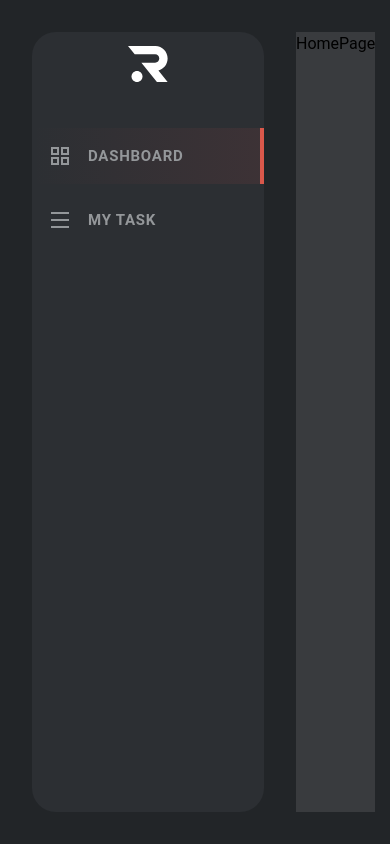
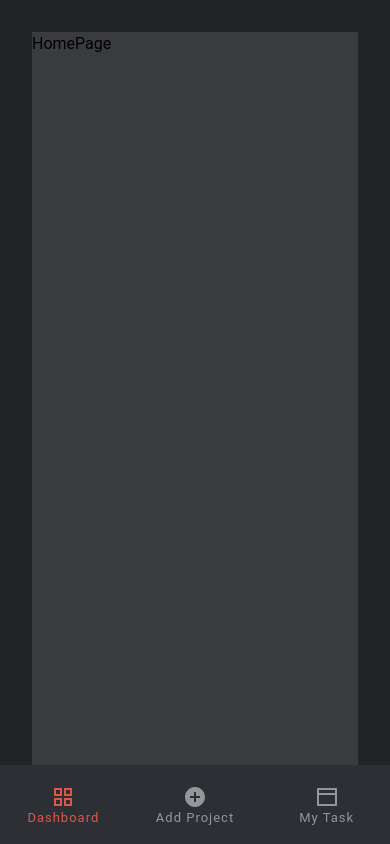
Before and after one commit to josephDLCode/todo-list-app, a React (Vite) app: page / in a window 390 px wide. Built offline with nearby package versions, Linux system fonts and the light colour scheme.

Commit message:
mobile sidebar

```diff
--- /dev/null
+++ b/src/components/base/MobileSidebar/MobileSidebarItem.tsx
@@ -0,0 +1,18 @@
+import { Link } from 'react-router-dom'
+import { StyledMobileSidebarItem } from './mobile-sidebar.style'
+
+export const MobileSidebarItem: React.FC<SidebarItemProps> = ({
+  icon,
+  link,
+  title,
+  $isSelected
+}) => {
+  return (
+    <StyledMobileSidebarItem $isSelected={$isSelected}>
+      <Link to={link}>
+        {icon}
+        <span>{title}</span>
+      </Link>
+    </StyledMobileSidebarItem>
+  )
+}
--- /dev/null
+++ b/src/components/base/MobileSidebar/index.tsx
@@ -0,0 +1,38 @@
+import { useLocation } from 'react-router-dom'
+
+import {
+  StyledMobileSidebar,
+  StyledMobileSidebarItemContainer
+} from './mobile-sidebar.style'
+import { LayoutIcon } from '../../../icons/LayoutIcon'
+import { MobileSidebarItem } from './MobileSidebarItem'
+import { LayoutTopLineIcon } from '../../../icons/LayoutTopLineIcon'
+import { AddCircleFillIcon } from '../../../icons/AddCircleFillIcon'
+
+export const MobileSidebar = () => {
+  const { pathname } = useLocation()
+
+  return (
+    <StyledMobileSidebar>
+      <StyledMobileSidebarItemContainer>
+        <MobileSidebarItem
+          title="Dashboard"
+          icon={<LayoutIcon />}
+          link="/"
+          $isSelected={pathname === '/'}
+        />
+        <MobileSidebarItem
+          title="Add Project"
+          icon={<AddCircleFillIcon />}
+          link="/"
+        />
+        <MobileSidebarItem
+          title="My Task"
+          icon={<LayoutTopLineIcon />}
+          link="/mytask"
+          $isSelected={pathname === '/mytask'}
+        />
+      </StyledMobileSidebarItemContainer>
+    </StyledMobileSidebar>
+  )
+}
--- /dev/null
+++ b/src/components/base/MobileSidebar/mobile-sidebar.style.ts
@@ -0,0 +1,51 @@
+import styled from 'styled-components'
+
+export const StyledMobileSidebar = styled.footer`
+  position: fixed;
+  bottom: 0;
+  left: 0;
+  width: 100%;
+  height: 79px;
+  background-color: ${({ theme }) => theme.colors.neutral[4]};
+`
+
+export const StyledMobileSidebarItemContainer = styled.ul`
+  height: 100%;
+  width: 100%;
+  display: grid;
+  grid-template-columns: repeat(3, 1fr);
+  gap: 5px;
+`
+
+export const StyledMobileSidebarItem = styled.li<StyledSidebarItemProps>`
+  width: 100%;
+  height: 100%;
+  color: ${({ theme, $isSelected }) =>
+    $isSelected ? theme.colors.primary[4] : theme.colors.neutral[2]};
+
+  &:hover {
+    color: ${({ theme }) => theme.colors.primary[4]};
+  }
+
+  a {
+    width: inherit;
+    height: inherit;
+    display: inline-flex;
+    flex-direction: column;
+    align-items: center;
+    justify-content: center;
+    gap: 2px;
+
+    svg {
+      width: 24px;
+      height: 24px;
+    }
+
+    span {
+      font-size: 13px;
+      font-weight: 400;
+      line-height: 13px;
+      letter-spacing: 1px;
+    }
+  }
+`
--- a/src/components/base/Sidebar/SidebarItem.tsx
+++ b/src/components/base/Sidebar/SidebarItem.tsx
@@ -1,14 +1,14 @@
 import { StyledSidebarItem } from './sidebar.style'
 import { Link } from 'react-router-dom'
 
-export const AsideItem: React.FC<SidebarItemProps> = ({
+export const SidebarItem: React.FC<SidebarItemProps> = ({
   icon,
   link,
   title,
-  isSelected
+  $isSelected
 }) => {
   return (
-    <StyledSidebarItem isSelected={isSelected}>
+    <StyledSidebarItem $isSelected={$isSelected}>
       <Link to={link}>
         {icon}
         <span>{title.toUpperCase()}</span>
--- a/src/components/base/Sidebar/index.tsx
+++ b/src/components/base/Sidebar/index.tsx
@@ -5,7 +5,7 @@ import {
   StyledSidebarHeader,
   StyledSidebarItemContainer
 } from './sidebar.style'
-import { AsideItem } from './SidebarItem'
+import { SidebarItem } from './SidebarItem'
 import { ListIcon } from '../../../icons/ListIcon'
 import { LayoutIcon } from '../../../icons/LayoutIcon'
 
@@ -18,17 +18,17 @@ export const Sidebar = () => {
         <img src="/logo-mark.svg" alt="logo-mark" width={40} height={40} />
       </StyledSidebarHeader>
       <StyledSidebarItemContainer>
-        <AsideItem
+        <SidebarItem
           title="Dashboard"
           icon={<LayoutIcon />}
           link="/"
-          isSelected={pathname === '/'}
+          $isSelected={pathname === '/'}
         />
-        <AsideItem
+        <SidebarItem
           title="My Task"
           icon={<ListIcon />}
           link="/mytask"
-          isSelected={pathname === '/mytask'}
+          $isSelected={pathname === '/mytask'}
         />
       </StyledSidebarItemContainer>
     </StyledSidebar>
--- a/src/components/base/Sidebar/sidebar.style.ts
+++ b/src/components/base/Sidebar/sidebar.style.ts
@@ -1,6 +1,4 @@
 import styled from 'styled-components'
-
-type StyledSidebarItemProps = Pick<SidebarItemProps, 'isSelected'>
 
 export const StyledSidebar = styled.aside`
   background-color: ${({ theme }) => theme.colors.neutral[4]};
@@ -27,9 +25,10 @@ export const StyledSidebarItem = styled.li<StyledSidebarItemProps>`
   width: 100%;
   height: 56px;
   display: flex;
-  color: ${({ theme }) => theme.colors.neutral[2]};
-  background: ${({ isSelected }) =>
-    isSelected &&
+  color: ${({ theme, $isSelected }) =>
+    $isSelected ? theme.colors.primary[4] : theme.colors.neutral[2]};
+  background: ${({ $isSelected }) =>
+    $isSelected &&
     'linear-gradient(90deg, rgba(186, 37, 37, 0) 0%,rgba(210, 77, 77, 0.1) 100%)'};
 
   &:hover {
@@ -41,8 +40,8 @@ export const StyledSidebarItem = styled.li<StyledSidebarItemProps>`
     display: inline-block;
     height: 100%;
     width: 4px;
-    background-color: ${({ theme, isSelected }) =>
-      isSelected && theme.colors.primary[4]};
+    background-color: ${({ theme, $isSelected }) =>
+      $isSelected && theme.colors.primary[4]};
   }
 
   a {
--- a/src/components/base/Sidebar/sidebar.type.ts
+++ b/src/components/base/Sidebar/sidebar.type.ts
@@ -2,5 +2,7 @@ interface SidebarItemProps {
   title: string
   icon: JSX.Element
   link: string
-  isSelected?: boolean
+  $isSelected?: boolean
 }
+
+type StyledSidebarItemProps = Pick<SidebarItemProps, '$isSelected'>
--- a/src/components/layouts/MainLayout.tsx
+++ b/src/components/layouts/MainLayout.tsx
@@ -1,19 +1,25 @@
 import styled from 'styled-components'
+
 import { Sidebar } from '../base/Sidebar'
 import { MainContainer } from '../base/MainContainer'
+import { MobileSidebar } from '../base/MobileSidebar'
+import { useMediaQuery } from '../../hooks/useMediaQuery'
 
 export const MainLayout = ({ children }: { children: React.ReactNode }) => {
+  const isDesktop = useMediaQuery('(min-width: 1024px)')
+
   return (
-    <StyledMainLayout>
-      <Sidebar />
+    <StyledMainLayout $isDesktop={isDesktop}>
+      {isDesktop ? <Sidebar /> : <MobileSidebar />}
       <MainContainer>{children}</MainContainer>
     </StyledMainLayout>
   )
 }
 
-const StyledMainLayout = styled.div`
+const StyledMainLayout = styled.div<{ $isDesktop: boolean }>`
   display: grid;
-  grid-template-columns: 232px 1fr;
+  grid-template-columns: ${({ $isDesktop }) =>
+    $isDesktop ? '232px 1fr' : '1fr'};
   gap: 32px;
   height: 100vh;
   width: 100vw;
--- /dev/null
+++ b/src/hooks/useMediaQuery.ts
@@ -0,0 +1,19 @@
+import { useState, useEffect, useLayoutEffect } from 'react'
+
+export const useMediaQuery = (query: string) => {
+  const canUseDOM = typeof window !== 'undefined'
+  const useIsomorphicLayoutEffect = canUseDOM ? useLayoutEffect : useEffect
+  const [matches, setMatches] = useState(false)
+
+  useIsomorphicLayoutEffect(() => {
+    const media = window.matchMedia(query)
+    if (media.matches !== matches) {
+      setMatches(media.matches)
+    }
+    const listener = () => setMatches(media.matches)
+    window.addEventListener('resize', listener)
+    return () => window.removeEventListener('resize', listener)
+  }, [matches, query])
+
+  return matches
+}
--- /dev/null
+++ b/src/icons/AddCircleFillIcon.tsx
@@ -0,0 +1,22 @@
+import { SVGProps } from 'react'
+
+export const AddCircleFillIcon: React.FC<SVGProps<SVGSVGElement>> = ({
+  height = '1em',
+  width = '1em',
+  fill = 'currentColor'
+}) => {
+  return (
+    <svg
+      width={width}
+      height={height}
+      viewBox="0 0 24 24"
+      fill="none"
+      xmlns="http://www.w3.org/2000/svg"
+    >
+      <path
+        d="M12 22C6.477 22 2 17.523 2 12C2 6.477 6.477 2 12 2C17.523 2 22 6.477 22 12C22 17.523 17.523 22 12 22ZM11 11H7V13H11V17H13V13H17V11H13V7H11V11Z"
+        fill={fill}
+      />
+    </svg>
+  )
+}
--- /dev/null
+++ b/src/icons/LayoutTopLineIcon.tsx
@@ -0,0 +1,22 @@
+import { SVGProps } from 'react'
+
+export const LayoutTopLineIcon: React.FC<SVGProps<SVGSVGElement>> = ({
+  height = '1em',
+  width = '1em',
+  fill = 'currentColor'
+}) => {
+  return (
+    <svg
+      width={width}
+      height={height}
+      viewBox="0 0 24 24"
+      fill="none"
+      xmlns="http://www.w3.org/2000/svg"
+    >
+      <path
+        d="M21 3C21.2652 3 21.5196 3.10536 21.7071 3.29289C21.8946 3.48043 22 3.73478 22 4V20C22 20.2652 21.8946 20.5196 21.7071 20.7071C21.5196 20.8946 21.2652 21 21 21H3C2.73478 21 2.48043 20.8946 2.29289 20.7071C2.10536 20.5196 2 20.2652 2 20V4C2 3.73478 2.10536 3.48043 2.29289 3.29289C2.48043 3.10536 2.73478 3 3 3H21ZM4 10V19H20V10H4ZM4 8H20V5H4V8Z"
+        fill={fill}
+      />
+    </svg>
+  )
+}
```
